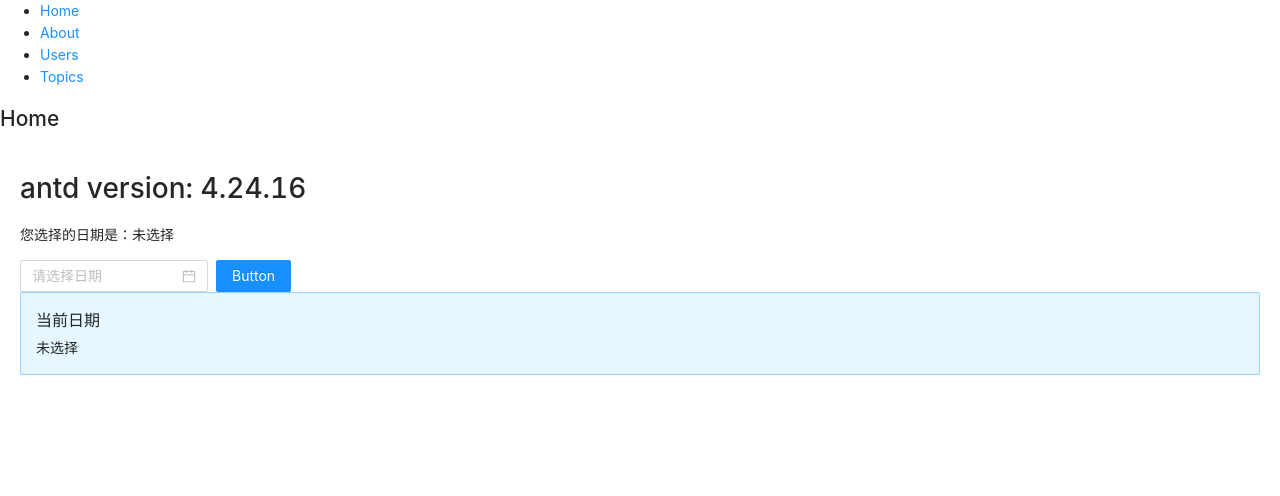
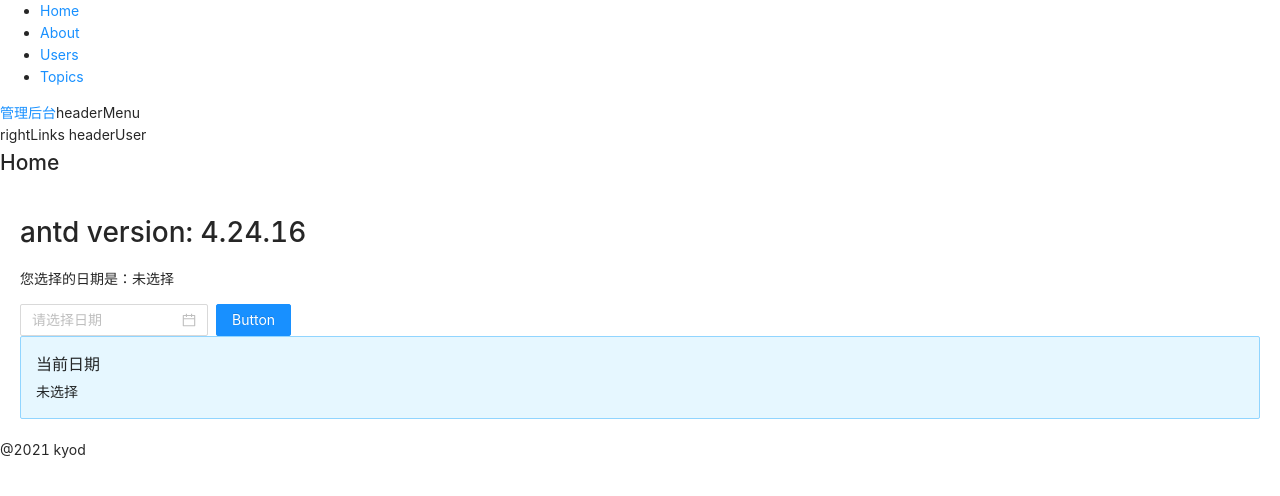
Before and after one commit to kyod-bu/life-assistant, a React (Create React App) app: page / in a window 1280 px wide. Shown: the top 496 px of the page. Built offline with nearby package versions, Linux system fonts and the light colour scheme.

Commit message:
初始化

```diff
--- a/src/App.jsx
+++ b/src/App.jsx
@@ -10,6 +10,7 @@ import { BrowserRouter, Switch, Route, Link,
 } from 'react-router-dom';
 
 import AppPage from './AppPage';
+import LayoutFull from './layout/full';
 import './styles/App.css';
 
 const NavComponent = () => (
@@ -41,10 +42,10 @@ export default function App() {
 };
 
 const Home = () => (
-    <div>
+    <LayoutFull>
         <h2>Home</h2>
         <AppPage />
-    </div>
+    </LayoutFull>
 );
 const About = () => (
     <div>
--- /dev/null
+++ b/src/layout/common/footer.jsx
@@ -0,0 +1,13 @@
+import { observer } from 'mobx-react-lite';
+import { useContext } from 'react';
+
+import AppRootContext from '../../store/root';
+
+export default observer(() => {
+    const { footer } = useContext(AppRootContext);
+    return (
+        <div>
+            { footer.text }
+        </div>
+    );
+});
--- /dev/null
+++ b/src/layout/common/header.jsx
@@ -0,0 +1,17 @@
+import { observer } from 'mobx-react-lite';
+
+import Logo from './logo';
+
+export default observer(() => {
+    // const { children } = props;
+    return (
+        <div>
+            <Logo />
+            headerMenu
+            <div>
+                rightLinks
+                headerUser
+            </div>
+        </div>
+    );
+});
--- /dev/null
+++ b/src/layout/common/logo.jsx
@@ -0,0 +1,11 @@
+import { observer } from 'mobx-react-lite';
+import { useContext} from 'react';
+
+import AppRootContext from '../../store/root';
+
+export default observer(() => {
+    const { header: { logo }, site: { title } } = useContext(AppRootContext);
+    return (
+        <a href="/" style={{ backgroundImage: `url(${logo})`}}>{title}</a>
+    );
+});
--- /dev/null
+++ b/src/layout/full.jsx
@@ -0,0 +1,15 @@
+import { observer } from 'mobx-react-lite';
+
+import Header from './common/header';
+import Footer from './common/footer';
+
+export default observer((props) => {
+    const { children } = props;
+    return (
+        <div>
+            <Header />
+            { children }
+            <Footer />
+        </div>
+    );
+});
```
